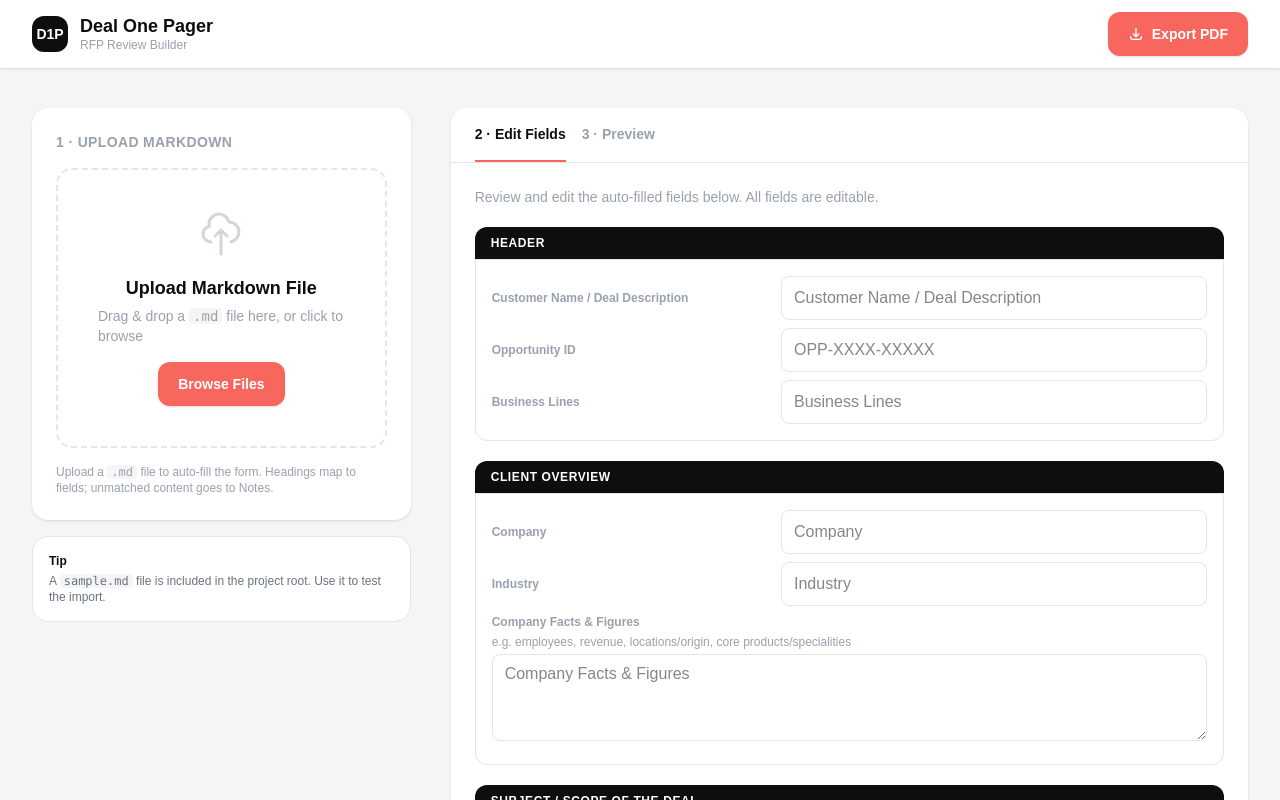
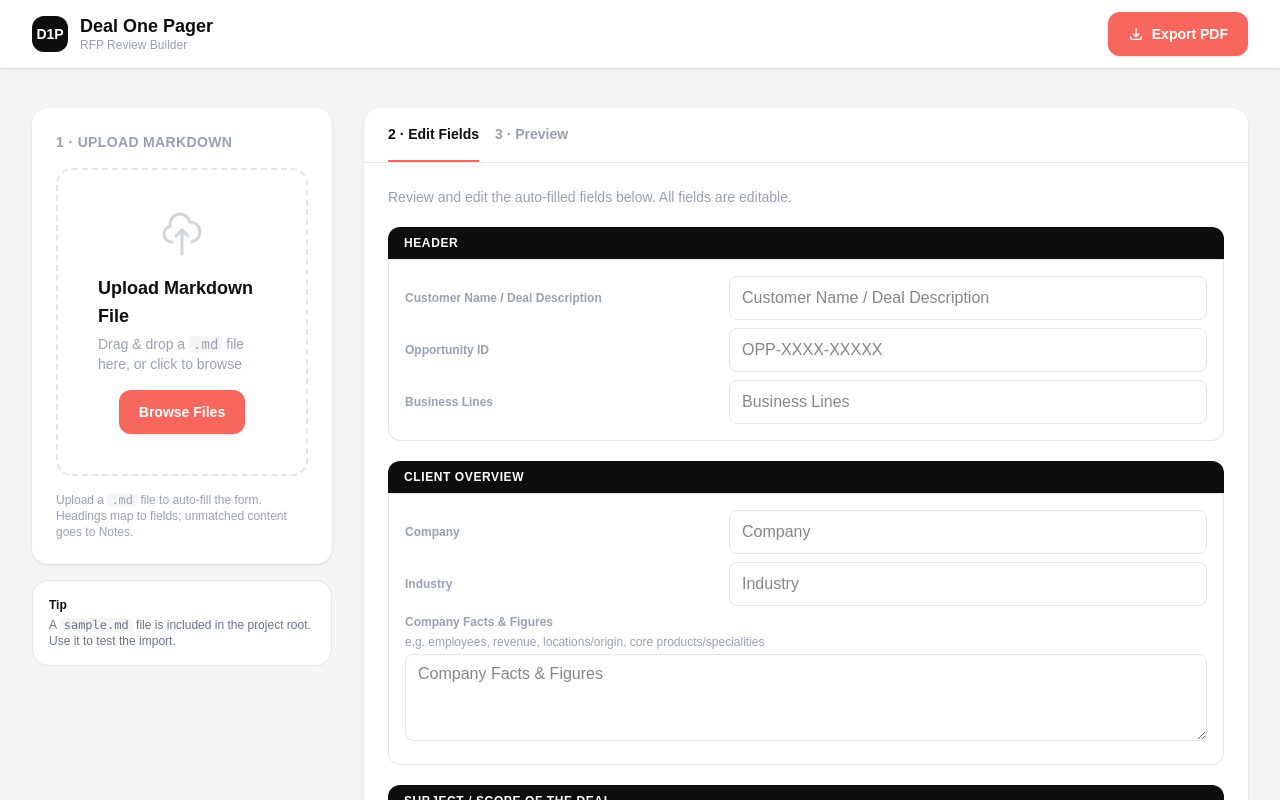
Before and after one commit to schneutzi-81/DealOnePagerApp, a React (Vite) app: page / in a window 1280 px wide. Shown: the top 800 px of the page. Built offline with nearby package versions, Linux system fonts and the light colour scheme.

Commit message:
layout: narrow sidebar (300px), give remaining width to content area

```diff
--- a/src/App.tsx
+++ b/src/App.tsx
@@ -101,9 +101,9 @@
           </div>
         )}
 
-        <div className="grid grid-cols-1 gap-6 lg:grid-cols-3 lg:gap-10">
+        <div className="grid grid-cols-1 gap-6 lg:grid-cols-[300px_1fr] lg:gap-8">
           {/* Left column: uploader */}
-          <div className="lg:col-span-1">
+          <div>
             <div className="rounded-2xl bg-white p-5 shadow-sm sm:p-6">
               <h2 className="mb-4 text-sm font-bold uppercase tracking-wide text-gray-400">
                 1 · Upload Markdown
@@ -127,7 +127,7 @@
           </div>
 
           {/* Right column: form + preview tabs */}
-          <div className="lg:col-span-2">
+          <div>
             <div className="rounded-2xl bg-white shadow-sm">
               {/* Tabs */}
               <div className="flex border-b border-[var(--soft-gray)] px-4 sm:px-6">
```
